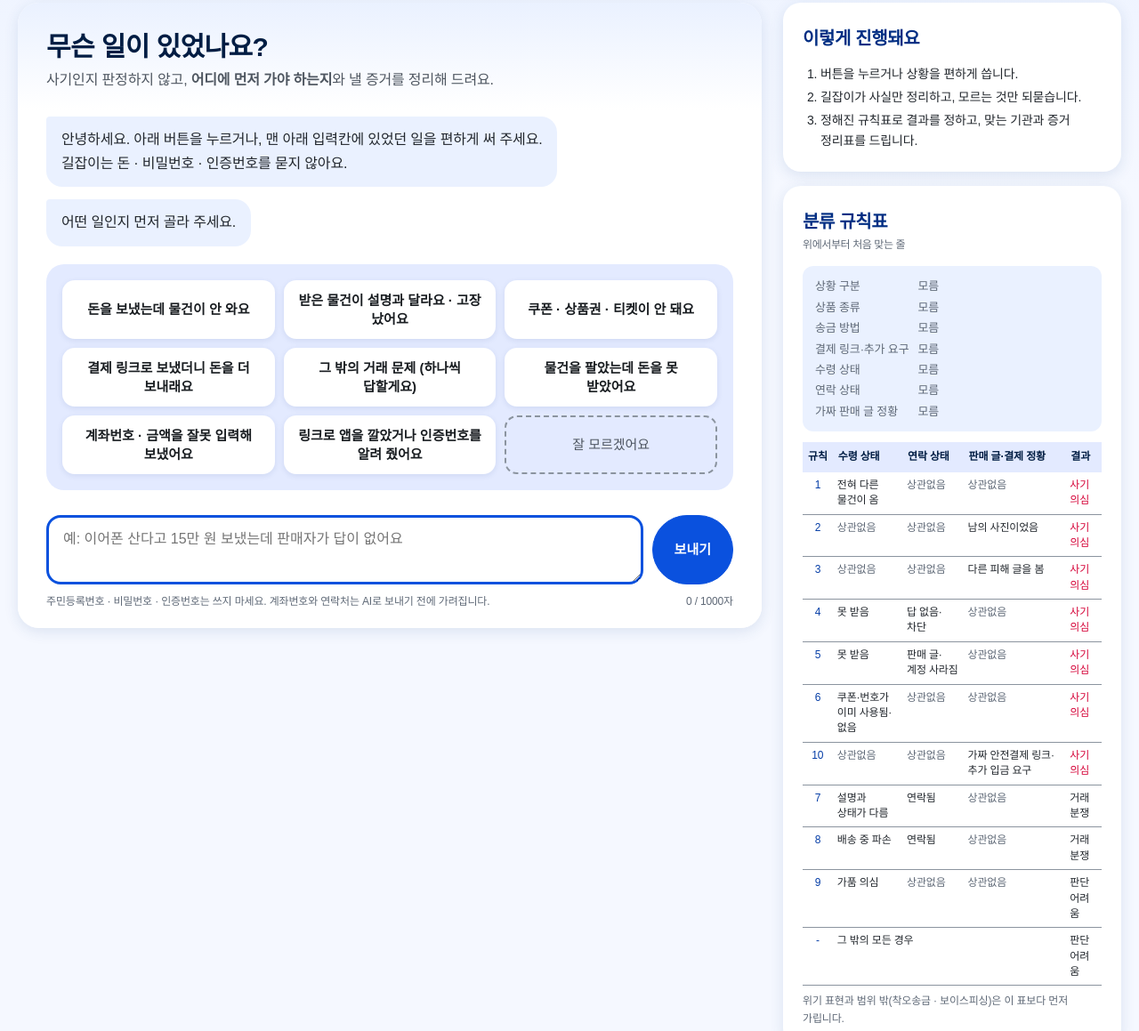
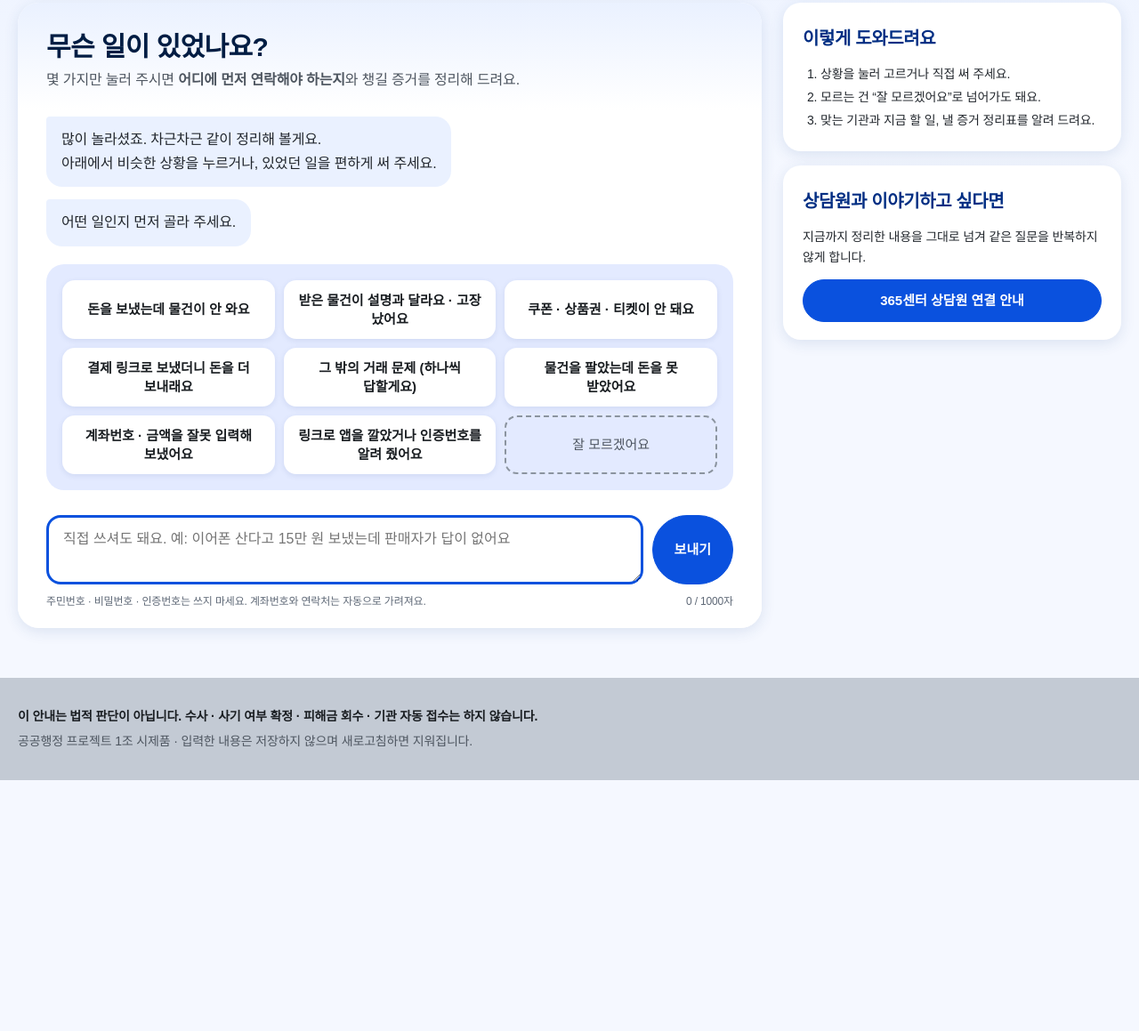
Before and after one commit to myeonggyeonggim85-pixel/team_project_01_MK, a website with bundled scripts: page public/index.html in a window 1280 px wide. Shown: the part 208-1367 px from the top of the page at 89% size. After the commit the page ends 1085 px from the top, so only its background shows below. Built offline with nearby package versions, Linux system fonts and the light colour scheme; a web font is replaced by a local one.

Commit message:
분류 규칙표 제거, 피해자 중심 대화 문구와 이해 카드 단순화
Co-Authored-By: Claude Sonnet 5.5 <noreply@anthropic.com>
Claude-Session: https://claude.ai/code/session_012CUgkh6KR7g8gfbKYv5dws

```diff
--- a/public/app.js
+++ b/public/app.js
@@ -1,6 +1,6 @@
 // 길잡이 화면 동작 — 분류와 정리표는 rules.js(코드)가 하고, AI 는 /api 를 통해서만 부른다
 import {
-  FIELDS, UNKNOWN, RULES, RESULT_LABEL, CONTACTS,
+  FIELDS, UNKNOWN, RESULT_LABEL, CONTACTS,
   emptyFacts, detectCrisis, guessFacts, classify, nextQuestion,
   buildSheet, buildHandoff, isDirectPay, isRealSafePay, ATTACH_TYPES,
 } from './rules.js';
@@ -90,43 +90,9 @@ async function postJson(url, data) {
   return r.json();
 }
 
-// ---------- 오른쪽 규칙표 ----------
+// 이해한 사실 항목(「이렇게 이해했어요」 카드에서 고칠 수 있는 칸)
 const SHOWN = ['situation', 'product', 'payment', 'lure', 'receipt', 'contact', 'fakePost'];
-function renderFacts() {
-  const items = SHOWN.flatMap((k) => {
-    const v = state.facts[k];
-    return [el('dt', {}, FIELDS[k].label), el('dd', { class: v === UNKNOWN ? 'is-unknown' : '' }, v)];
-  });
-  $('#facts').replaceChildren(...items);
-}
 
-function renderRules() {
-  const tbody = $('#rules tbody');
-  const r = state.result;
-  const matched = r && r.type !== 'out' ? (r.rule || '-') : null;
-  const cell = (v) => (v ? el('td', {}, v) : el('td', { class: 'any' }, '상관없음'));
-  const rows = RULES.map((rule) => el('tr', { class: `${matched === rule.no ? 'is-match' : ''}${rule.result === 'fraud' ? ' is-fraud' : ''}` },
-    el('td', {}, rule.no), cell(rule.receipt), cell(rule.contact), cell(rule.fakePost || rule.lure),
-    el('td', { class: rule.result === 'fraud' ? 'res-fraud' : '' }, RESULT_LABEL[rule.result])));
-  rows.push(el('tr', { class: matched === '-' ? 'is-match' : '' }, el('td', {}, '-'), el('td', { colspan: 3 }, '그 밖의 모든 경우'), el('td', {}, '판단 어려움')));
-  tbody.replaceChildren(...rows);
-  renderFacts();
-}
-
-// ---------- 위기 안내: 어떤 결과보다 먼저, 대화 맨 위에 ----------
-function showCrisis() {
-  state.facts.crisis = '있음'; // 상담원 요약에도 위기 표현이 남도록
-  if (state.crisisShown) { $('#crisisSlot').firstElementChild?.scrollIntoView({ block: 'nearest' }); return; }
-  state.crisisShown = true;
-  const box = el('div', { class: 'crisis', role: 'alert' },
-    el('p', { class: 'crisis__title' }, '많이 힘드시죠. 지금 이야기 나눌 사람이 있어요.'),
-    el('a', { class: 'crisis__tel', href: 'tel:109' }, '☎ 109 자살예방 상담전화'),
-    el('p', {}, '24시간 언제든 무료로 전화할 수 있어요. 원하시면 아래에서 피해 상황 정리도 이어서 도와드릴게요.'));
-  $('#crisisSlot').replaceChildren(box);
-  box.scrollIntoView({ block: 'nearest' });
-}
-
-// ---------- 흐름 ----------
 function start() {
   state.attachments.forEach((a) => a.url && URL.revokeObjectURL(a.url));
   Object.assign(state, { facts: emptyFacts(), asked: new Set(), stage: 'start', result: null, vagueMistake: false, sheetInput: { timeline: [{ when: '', what: '' }] }, history: [], attachments: [], refreshSheet: null });
@@ -134,9 +100,8 @@ function start() {
   if (state.crisisShown) state.facts.crisis = '있음';
   logEl.replaceChildren();
   $('.print-area')?.remove();
-  inputEl.placeholder = '예: 이어폰 산다고 15만 원 보냈는데 판매자가 답이 없어요';
-  renderRules();
-  bubble('bot', '안녕하세요. 아래 버튼을 누르거나, 맨 아래 입력칸에 있었던 일을 편하게 써 주세요.\n길잡이는 돈 · 비밀번호 · 인증번호를 묻지 않아요.');
+  inputEl.placeholder = '직접 쓰셔도 돼요. 예: 이어폰 산다고 15만 원 보냈는데 판매자가 답이 없어요';
+  bubble('bot', '많이 놀라셨죠. 차근차근 같이 정리해 볼게요.\n아래에서 비슷한 상황을 누르거나, 있었던 일을 편하게 써 주세요.');
   askField('situation');
 }
 
@@ -179,7 +144,6 @@ function back() {
   state.result = null;
   while (logEl.children.length > prev.logCount) logEl.lastElementChild.remove();
   inputEl.placeholder = '예: 이어폰 산다고 15만 원 보냈는데 판매자가 답이 없어요';
-  renderRules();
   askField(prev.k);
 }
 
@@ -196,7 +160,6 @@ function answer(k, value, text, set = null) {
   }
   state.result = null;
   if (k === 'situation') state.vagueMistake = false;
-  renderRules();
   proceed();
 }
 
@@ -253,7 +216,6 @@ async function handleText(text) {
     if (v !== UNKNOWN) state.facts[k] = v;
   }
   if (resp.facts?.crisis === '있음') showCrisis();
-  renderRules();
   showUnderstood(resp);
 }
 
@@ -275,6 +237,7 @@ function showUnderstood(resp) {
     selects[k] = sel;
     grid.append(el('label', { for: id }, FIELDS[k].label), sel);
   }
+  const known = SHOWN.filter((k) => state.facts[k] && state.facts[k] !== UNKNOWN);
   const go = () => {
     if (state.busy) return;
     lockOldCards();
@@ -284,12 +247,16 @@ function showUnderstood(resp) {
     }
     state.result = null;
     bubble('user', '맞아요, 이어서 진행할게요');
-    renderRules();
     proceed();
   };
   const card = el('div', { class: 'card' },
     el('div', { class: 'card__head' }, '이렇게 이해했어요'),
-    el('div', { class: 'card__body' }, el('p', { class: 'disclaimer', style: 'margin-bottom:10px' }, '틀린 칸은 바로 고칠 수 있어요. "모름"인 칸은 버튼으로 다시 여쭤볼게요.'), grid),
+    el('div', { class: 'card__body' },
+      known.length
+        ? el('ul', { class: 'understood-list' }, ...known.map((k) => el('li', {}, el('span', {}, FIELDS[k].label), el('b', {}, state.facts[k]))))
+        : el('p', { class: 'disclaimer' }, '아직 파악된 내용이 없어요. 이어서 하나씩 여쭤볼게요.'),
+      el('p', { class: 'disclaimer', style: 'margin-top:10px' }, '모르는 부분은 이어서 하나씩 여쭤볼게요.'),
+      el('details', { class: 'more' }, el('summary', {}, '틀린 곳이 있어요 (고치기)'), grid)),
     el('div', { class: 'card__foot' }, el('button', { type: 'button', class: 'btn btn--navy', onclick: go }, state.crisisShown ? '이어서 피해 상황 정리하기' : '맞아요, 계속')));
   const node = wide(card);
   node.append(metaLine(resp));
@@ -448,11 +415,10 @@ function showResult() {
   const f = state.facts;
   const r = classify(f);
   state.result = r;
-  renderRules();
 
   const key = TITLES[r.scheme?.id] ? r.scheme.id : (TITLES[r.sub] ? r.sub : r.type);
   const why = r.rule
-    ? el('p', { class: 'result__why' }, '분류 규칙표 ', el('b', {}, `${r.rule}번 줄`), `에 맞았어요: ${r.reason}.`)
+    ? el('p', { class: 'result__why' }, `${r.reason}.`)
     : el('p', { class: 'result__why' }, `${r.reason}.`);
   const schemeWhy = r.scheme
     ? el('p', { class: 'result__why', style: 'margin-top:4px' }, '수법 구분: ', el('b', {}, r.scheme.name), ` — ${r.scheme.basis}. 수법은 안내를 고르기 위한 구분이며, 사기인지는 수사기관이 판단해요.`)
--- a/public/index.html
+++ b/public/index.html
@@ -40,7 +40,7 @@
     <section class="chat" id="chat" aria-label="진단 대화">
       <div class="chat__head">
         <h1 class="chat__title">무슨 일이 있었나요?</h1>
-        <p class="chat__lead">사기인지 판정하지 않고, <b>어디에 먼저 가야 하는지</b>와 낼 증거를 정리해 드려요.</p>
+        <p class="chat__lead">몇 가지만 눌러 주시면 <b>어디에 먼저 연락해야 하는지</b>와 챙길 증거를 정리해 드려요.</p>
       </div>
       <div id="crisisSlot"></div>
       <div class="log" id="log"></div>
@@ -48,32 +48,20 @@
       <div class="choices" id="choices"></div>
       <form class="composer" id="composer" autocomplete="off">
         <label class="sr" for="input">상황 직접 쓰기</label>
-        <textarea id="input" rows="2" maxlength="1000" placeholder="예: 이어폰 산다고 15만 원 보냈는데 판매자가 답이 없어요"></textarea>
+        <textarea id="input" rows="2" maxlength="1000" placeholder="직접 쓰셔도 돼요. 예: 이어폰 산다고 15만 원 보냈는데 판매자가 답이 없어요"></textarea>
         <button type="submit" class="btn btn--navy" id="send">보내기</button>
       </form>
-      <p class="composer__hint"><span>주민등록번호 · 비밀번호 · 인증번호는 쓰지 마세요. 계좌번호와 연락처는 AI로 보내기 전에 가려집니다.</span> <span class="composer__count" id="count" aria-live="off">0 / 1000자</span></p>
+      <p class="composer__hint"><span>주민번호 · 비밀번호 · 인증번호는 쓰지 마세요. 계좌번호와 연락처는 자동으로 가려져요.</span> <span class="composer__count" id="count" aria-live="off">0 / 1000자</span></p>
     </section>
 
     <aside class="side" aria-label="안내">
       <section class="panel">
-        <h2 class="panel__title">이렇게 진행돼요</h2>
+        <h2 class="panel__title">이렇게 도와드려요</h2>
         <ol class="steps">
-          <li>버튼을 누르거나 상황을 편하게 씁니다.</li>
-          <li>길잡이가 사실만 정리하고, 모르는 것만 되묻습니다.</li>
-          <li>정해진 규칙표로 결과를 정하고, 맞는 기관과 증거 정리표를 드립니다.</li>
+          <li>상황을 눌러 고르거나 직접 써 주세요.</li>
+          <li>모르는 건 &ldquo;잘 모르겠어요&rdquo;로 넘어가도 돼요.</li>
+          <li>맞는 기관과 지금 할 일, 낼 증거 정리표를 알려 드려요.</li>
         </ol>
-      </section>
-
-      <section class="panel panel--rules">
-        <h2 class="panel__title">분류 규칙표 <span class="panel__sub">위에서부터 처음 맞는 줄</span></h2>
-        <dl class="facts" id="facts" aria-label="지금까지 정리한 사실"></dl>
-        <div class="rules-scroll">
-          <table class="rules" id="rules">
-            <thead><tr><th scope="col">규칙</th><th scope="col">수령 상태</th><th scope="col">연락 상태</th><th scope="col">판매 글·결제 정황</th><th scope="col">결과</th></tr></thead>
-            <tbody></tbody>
-          </table>
-        </div>
-        <p class="panel__note">위기 표현과 범위 밖(착오송금 · 보이스피싱)은 이 표보다 먼저 가립니다.</p>
       </section>
 
       <section class="panel panel--handoff">
--- a/public/style.css
+++ b/public/style.css
@@ -222,21 +222,10 @@ details[open] > summary { margin-bottom: 8px; }
 .steps { margin: 0; padding-left: 20px; font-size: 14px; }
 .steps li { margin: 3px 0; }
 
-.facts { display: grid; grid-template-columns: auto 1fr; gap: 2px 10px; font-size: 13px; margin-bottom: 12px; padding: 12px 14px; background: var(--tint-2); border: 0; border-radius: 12px; }
-.facts dt { color: var(--fg-4); }
-.facts dd { margin: 0; color: var(--fg-1); font-weight: 500; }
-.facts dd.is-unknown { color: var(--fg-4); font-weight: 400; }
-
-.rules-scroll { overflow-x: auto; }
-.rules { width: 100%; border-collapse: collapse; border-top: 0; font-size: 12px; line-height: 1.45; }
-.rules th { background: var(--tint); color: var(--navy-950); font-weight: 700; padding: 8px 6px; border-bottom: 0; text-align: left; white-space: nowrap; }
-.rules td { padding: 6px 5px; border-bottom: 1px solid var(--line-input); color: var(--fg-body); vertical-align: top; }
-.rules td:first-child { text-align: center; font-weight: 500; color: var(--blue-600); }
-.rules .any { color: var(--fg-4); }
-.rules tr.is-match td { background: var(--row-hover); color: var(--fg-1); font-weight: 500; }
-.rules tr.is-match td:first-child { box-shadow: inset 4px 0 0 var(--primary); }
-.rules tr.is-match.is-fraud td:first-child { box-shadow: inset 4px 0 0 var(--alert); }
-.rules .res-fraud { color: var(--alert); font-weight: 500; }
+.understood-list { list-style: none; margin: 0; padding: 0; display: flex; flex-direction: column; gap: 8px; }
+.understood-list li { display: flex; align-items: center; gap: 12px; padding: 10px 14px; background: var(--tint-2); border-radius: 12px; }
+.understood-list span { font-size: 13px; color: var(--fg-3); min-width: 88px; }
+.understood-list b { color: var(--navy-950); font-weight: 700; }
 
 /* ---------- 상담원 연결 대화상자 ---------- */
 .dialog { border: 0; border-radius: var(--r-card); padding: 30px; max-width: 560px; width: calc(100% - 32px); box-shadow: var(--shadow-float); }
```
